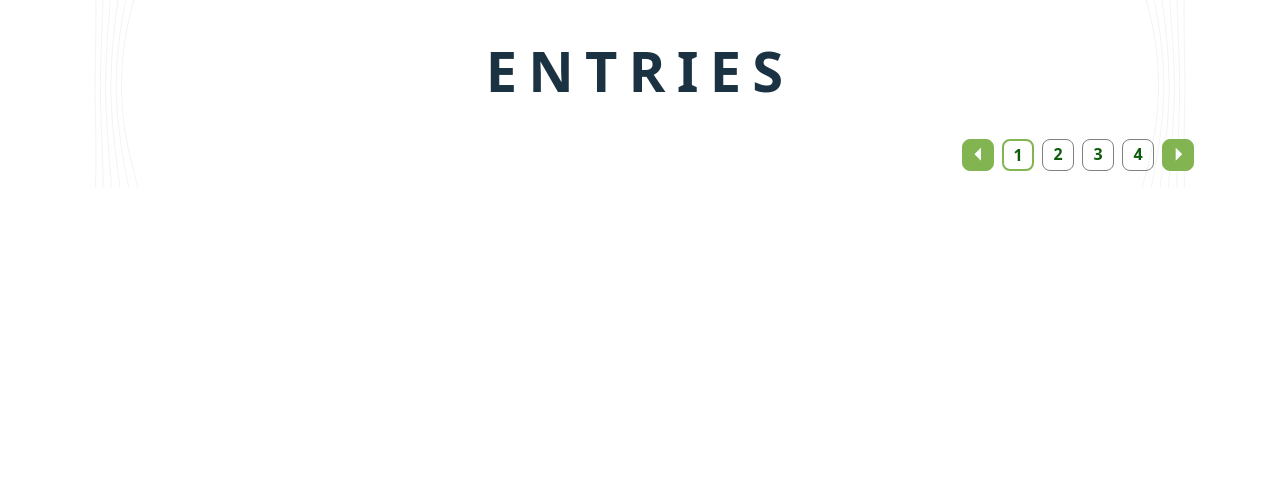
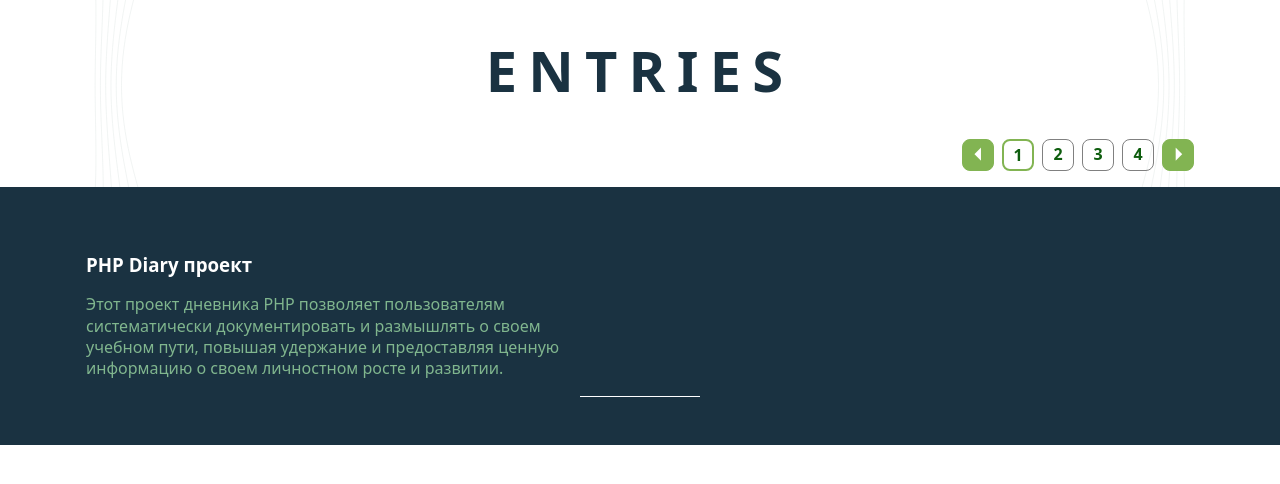
Before and after one commit to abdicamus/php, a PHP site: page / in a window 1280 px wide. Shown: the part 64-548 px from the top of the page. Run offline with PHP 8.4, Linux system fonts and the light colour scheme; data that the repository does not hold is empty.

Commit message:
Добавлен footer на главную страницу

```diff
--- a/PHP Diary/index.php
+++ b/PHP Diary/index.php
@@ -46,18 +46,20 @@
     <main class="main">
         <div class="container">
             <h1 class="main-header">Entries</h1>
-            <?php $counter = 0; foreach ($result as $item): ?>
+            <?php $counter = 0;
+            foreach ($result as $item): ?>
                 <div class="card">
                     <div class="card__image-container">
-                        <img class="card__image" src="<?php echo '/images//'. e($images[$counter]); ?>" alt="">
+                        <img class="card__image" src="<?php echo __DIR__ . '/images/' . e($images[$counter]); ?>" alt="">
                     </div>
                     <div class="card__desc-container">
-                        <div class="card__desc-time">Week 1</div>
+                        <div class="card__desc-time">Неделя 1</div>
                         <h3 class="card__header"><?php echo e($item['title']); ?></h3>
                         <p class="card__paragraph"><?php echo e($item['content']); ?></p>
                     </div>
                 </div>
-            <?php $counter++; endforeach; ?>
+            <?php $counter++;
+            endforeach; ?>
             <ul class="pagination">
                 <li class="pagination__li">
                     <a class="pagination__link pagination__link--arrow" href="#">⏴</a>
@@ -80,6 +82,12 @@
             </ul>
         </div>
     </main>
+    <footer class="footer">
+        <div class="container">
+            <h3 class="footer__header-container">PHP Diary проект</h3>
+            <p class="footer__paragraph-container">Этот проект дневника PHP позволяет пользователям<br> систематически документировать и размышлять о своем<br> учебном пути, повышая удержание и предоставляя ценную<br> информацию о своем личностном росте и развитии.</p>
+        </div>
+    </footer>
 </body>
 
 </html>
--- a/PHP Diary/styles/styles.css
+++ b/PHP Diary/styles/styles.css
@@ -228,7 +228,7 @@ html {
 
 .pagination__link:hover {
     color: white;
-    background-color: rgb(28, 159, 28);
+    background-color: rgb(128, 182, 142);
     border: 0.100rem solid green;
 }
 
@@ -241,3 +241,28 @@ html {
     background-color: rgb(130, 180, 82);
     border: 0.100rem solid rgb(130, 180, 82);
 }
+
+.footer {
+    background-color: rgb(26, 50, 65);
+    padding-top: 3rem;
+    padding-bottom: 3rem;
+}
+
+.footer::after {
+    content: "";
+    display: block;
+    position: relative;
+    background-color: white;
+    width: 7.5rem;
+    height: 0.1rem;
+    margin: 0 auto;
+}
+
+.footer__header-container {
+    color: white;
+}
+
+.footer__paragraph-container {
+    color: rgb(128, 182, 142);
+    line-height: 1.33em;
+}
```
